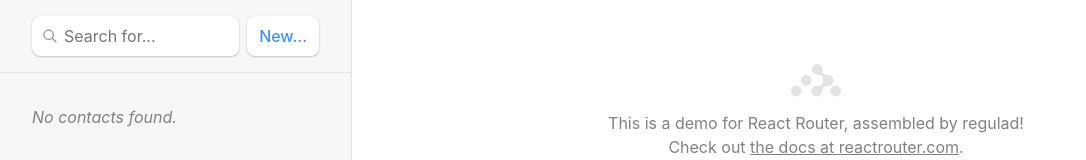
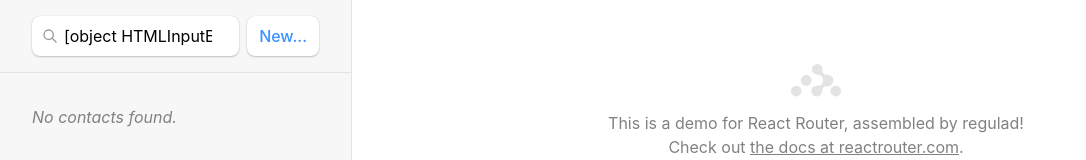
Before and after one commit to regulad/react-router-tutorial, a React (Vite) app: page / in a window 1280 px wide. Shown: the top 160 px of the page, without its empty margins (0-1086 px from the left). Built offline with nearby package versions, Linux system fonts and the light colour scheme.

Commit message:
Synchronizing URLs to Form State

```diff
--- a/src/routes/root.jsx
+++ b/src/routes/root.jsx
@@ -1,5 +1,6 @@
 import {Form, NavLink, Outlet, redirect, useLoaderData, useNavigation} from "react-router-dom";
 import {createContact, getContacts} from "../contacts.js";
+import {useEffect} from "react";
 
 export async function action() {
     /**
@@ -19,13 +20,17 @@ export async function loader({ request }) {
     const url = new URL(request.url);
     const query = url.searchParams.get("q");
     const contacts = await getContacts(query);
-    return { contacts };
+    return { contacts, query };
 }
 
 export default function Root() {
-    const { contacts } = useLoaderData();
+    const { contacts, query } = useLoaderData();
     // We must use this hook to access the data returned by the loader.
     const navigation = useNavigation();
+
+    useEffect(() => {
+        document.getElementById("q").value = q;
+    }); // magic!
 
     return (
         <>
@@ -39,6 +44,7 @@ export default function Root() {
                             placeholder={"Search for..."}
                             type={"search"}
                             name={"q"} // also query
+                            defaultValue={query}
                         />
                         <div
                             id={"search-spinner"}
```
